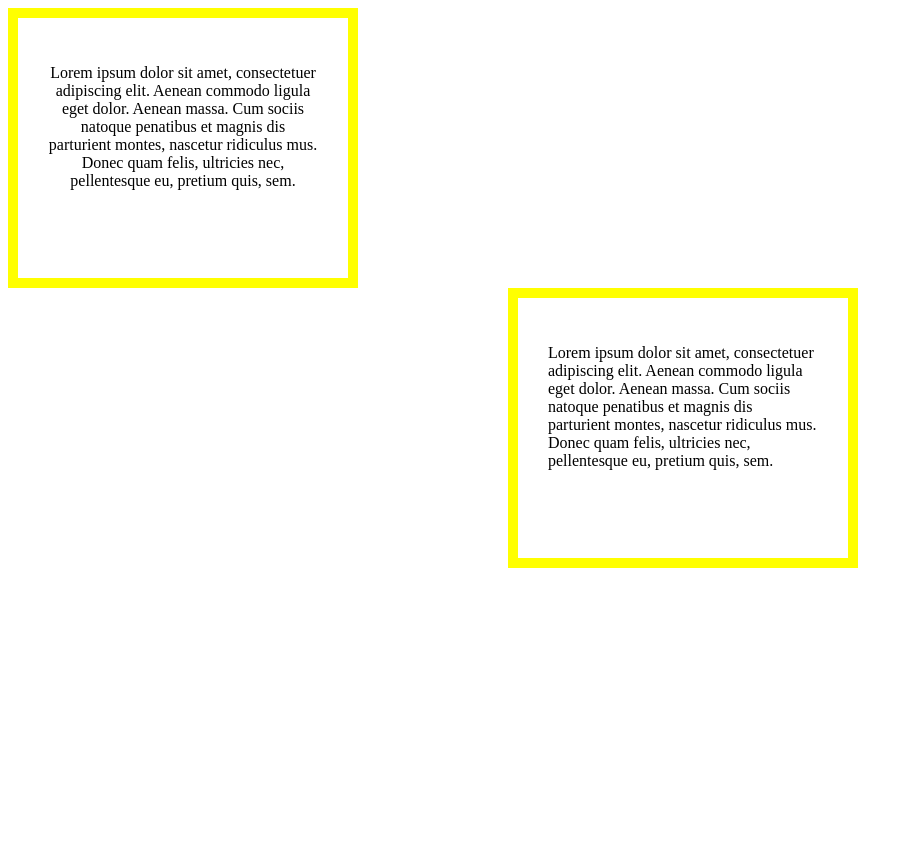
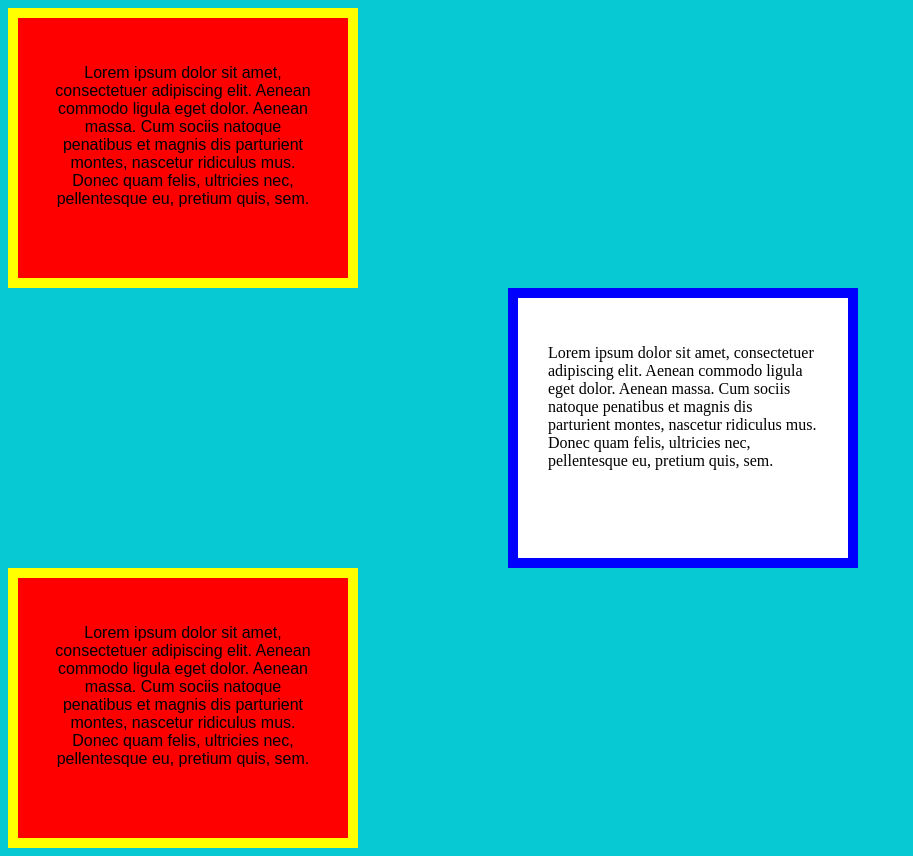
Before and after one commit to guadalupeguerrero/MargenesAutomaticos, a plain HTML site: page index.html in a window 1280 px wide. Shown: the whole page, without its empty margins (0-913 px from the left). Before the commit the page ends 800 px from the top, so only its background shows below. Drawn offline with Linux system fonts and the light colour scheme.

Commit message:
Margenes con mas cambios

```diff
--- a/css/stylesheet.css
+++ b/css/stylesheet.css
@@ -1,18 +1,26 @@
 div{
 	width: 270px;
 	height: 200px;
-	border: 10px solid yellow;
-}
-
-#centrado{
-   text-align:center;
-   padding: 30px;
 
 }
 
+.centrado{
+   text-align:center; font-family:Arial;
+   padding: 30px;
+   border: 10px solid yellow;
+   background-color: red;
+}
+
 #justificado{
-   text-align:left;
+   text-align:left; font-family:serif;
    padding: 30px;
    margin-left: 500px;
+   border: 10px solid blue;
+   background-color: white;
+}
 
+
+
+body{
+	background-color: #06C9D4;
 }
--- a/index.html
+++ b/index.html
@@ -7,10 +7,13 @@
 	<title>Margenes Automáticos</title>
 </head>
 <body>
-	<div id="centrado"> <p>Lorem ipsum dolor sit amet, consectetuer adipiscing elit. Aenean commodo ligula eget dolor. Aenean massa. Cum sociis natoque penatibus et magnis dis parturient montes, nascetur ridiculus mus. Donec quam felis, ultricies nec, pellentesque eu, pretium quis, sem.</p>
+	<div class="centrado"> <p>Lorem ipsum dolor sit amet, consectetuer adipiscing elit. Aenean commodo ligula eget dolor. Aenean massa. Cum sociis natoque penatibus et magnis dis parturient montes, nascetur ridiculus mus. Donec quam felis, ultricies nec, pellentesque eu, pretium quis, sem.</p>
 	</div>
 
-	<div id="justificado"> <p>Lorem ipsum dolor sit amet, consectetuer adipiscing elit. Aenean commodo ligula eget dolor. Aenean massa. Cum sociis natoque penatibus et magnis dis parturient montes, nascetur ridiculus mus. Donec quam felis, ultricies nec, pellentesque eu, pretium quis, sem.</p>
+	<div id="justificado"><p>Lorem ipsum dolor sit amet, consectetuer adipiscing elit. Aenean commodo ligula eget dolor. Aenean massa. Cum sociis natoque penatibus et magnis dis parturient montes, nascetur ridiculus mus. Donec quam felis, ultricies nec, pellentesque eu, pretium quis, sem.</p>
+	</div>
+
+	<div class="centrado"><p>Lorem ipsum dolor sit amet, consectetuer adipiscing elit. Aenean commodo ligula eget dolor. Aenean massa. Cum sociis natoque penatibus et magnis dis parturient montes, nascetur ridiculus mus. Donec quam felis, ultricies nec, pellentesque eu, pretium quis, sem.</p>
 	</div>
 
 </body>
```
Also changed, not shown: agua.jpg (added).
